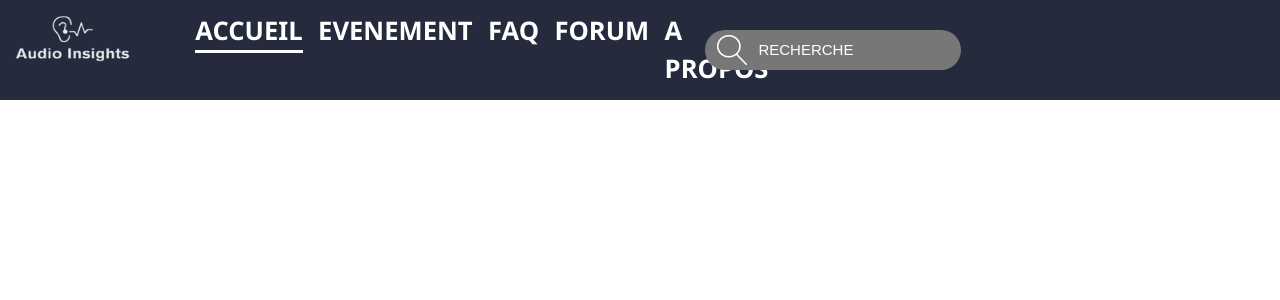
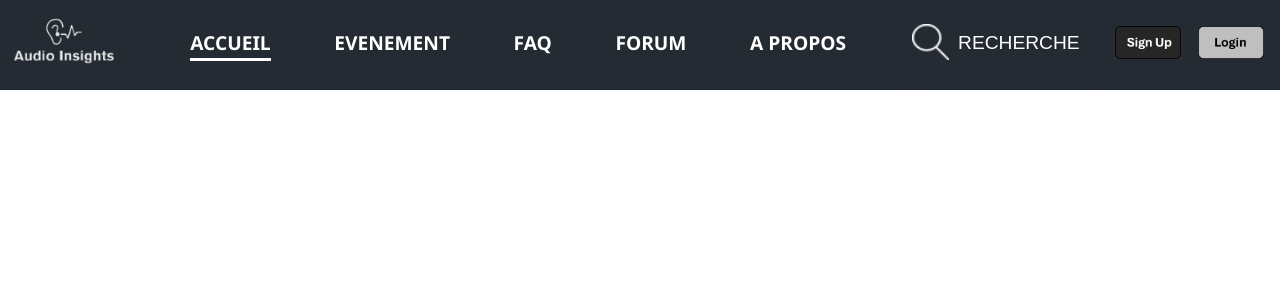
Before and after one commit to RunRanRua/Projet-APP-Web, a PHP site: page /htmls/header.html in a window 1280 px wide. Shown: the top 300 px of the page. Run offline with PHP 8.4, Linux system fonts and the light colour scheme.

Commit message:
Header opé

```diff
--- a/css/header.css
+++ b/css/header.css
@@ -8,29 +8,39 @@ body {
 
 /* === Header Part === */
 .header {
-    background-color: #252B3D;
-    height: 100px;
+    background-color: #252B33;
+    height: 7vw;
     overflow: hidden;
 
     display: flex;
 }
+
+
     /* logo zone */
 .logo {
     display : flex;
+
+    height: 100%;
+    width: 10%;
+}
+
+.logo a {
     margin : auto 0;
 }
 
 .logo a img {
-    width: 80%;
-    height: 80%;
+    width: 100%;
+    height: 100%;
 }
+
 
     /* navigation zone*/
 .nav {
 
     margin: auto 0;
     margin-right: 1%;
-    width: 40%;
+    width: 60%;
+    white-space: nowrap;
 }
 
 .nav ul{
@@ -46,33 +56,37 @@ body {
 
 .nav li a {
     display: block;
-    font-size: 30px;
+    font-size: 20px;
     color:#fff;
 }
+
+
         /* Active */
 .nav li .active,
 .nav li a:hover {
     border-bottom: 3px solid #fff;
 }
 
+
+
     /* search zone */
 .search {
     display: flex;
 
     margin : auto 0;
-        padding-left: 12px;
-        padding-right: 12px;
-        width: 20%;
-        height: 40px;
-        background-color: #777777;
+    padding-left: 1%;
+    padding-right: 1%;
+    width: 17%;
+    height: 100%;
+    background-color: #252B33;
     border-radius: 20px;
 
 }
+
+
 .search a {
-        align-self: center;
-        width: 30px;
-        height: 30px;
-
+    margin : auto 0;
+    width: 20%;
 }
 
 .search a img {
@@ -88,27 +102,49 @@ body {
     outline: none;
     color: #fff
 }
+
 .search input::placeholder {
-        font-size: 15px;
+    font-size: 20px;
     color: #fff;
 }
 
 
-@media (min-width:451px) and (max-width: 1310px) {
+
+    /* user zone */
+.user {
+    display : flex;
+    height: 100%;
+    width: 13%;
+}
+
+.user a {
+
+    margin : auto 0;
+
+}
+
+.user a img {
+    width: 80%;
+    height: 20%;
+}
 
 
+
+
+@media (max-width: 1310px) {
     .nav li a {
-        font-size: 2vw;
+        font-size: 1.5vw;
+    }
+
+    .search input::placeholder {
+        font-size: 1.5vw;
     }
 }
 
+
 @media (max-width: 450px) {
-    .logo a img {
-        width: 60px;
-        height: 37px;
-    }
+    .search a {
+        width: 20%;
 
-    .nav li a {
-        font-size: 10px;
     }
 }
--- a/htmls/header.html
+++ b/htmls/header.html
@@ -14,9 +14,7 @@
     <div class="header">
         <!-- logo -->
         <div class="logo">
-            <h1>
-                <a href="#"><img src="..\images\logo.png"></a>
-            </h1>
+            <a href="#"><img src="..\images\logo100px.png"></a>
         </div>
 
         <!-- navigation -->
@@ -38,7 +36,8 @@
 
         <!-- user -->
         <div class="user">
-
+            <a href="#"><img src="..\images\signup.png"></a>
+            <a href="#"><img src="..\images\login2.png"></a>
         </div>
     </div>
 
```
Also changed, not shown: images/SignupSigninTest.jpg (added), images/login2.png (added), images/logo100px.png (added), images/signup.png (added). Lines whose indentation alone changed are shown as unchanged.
